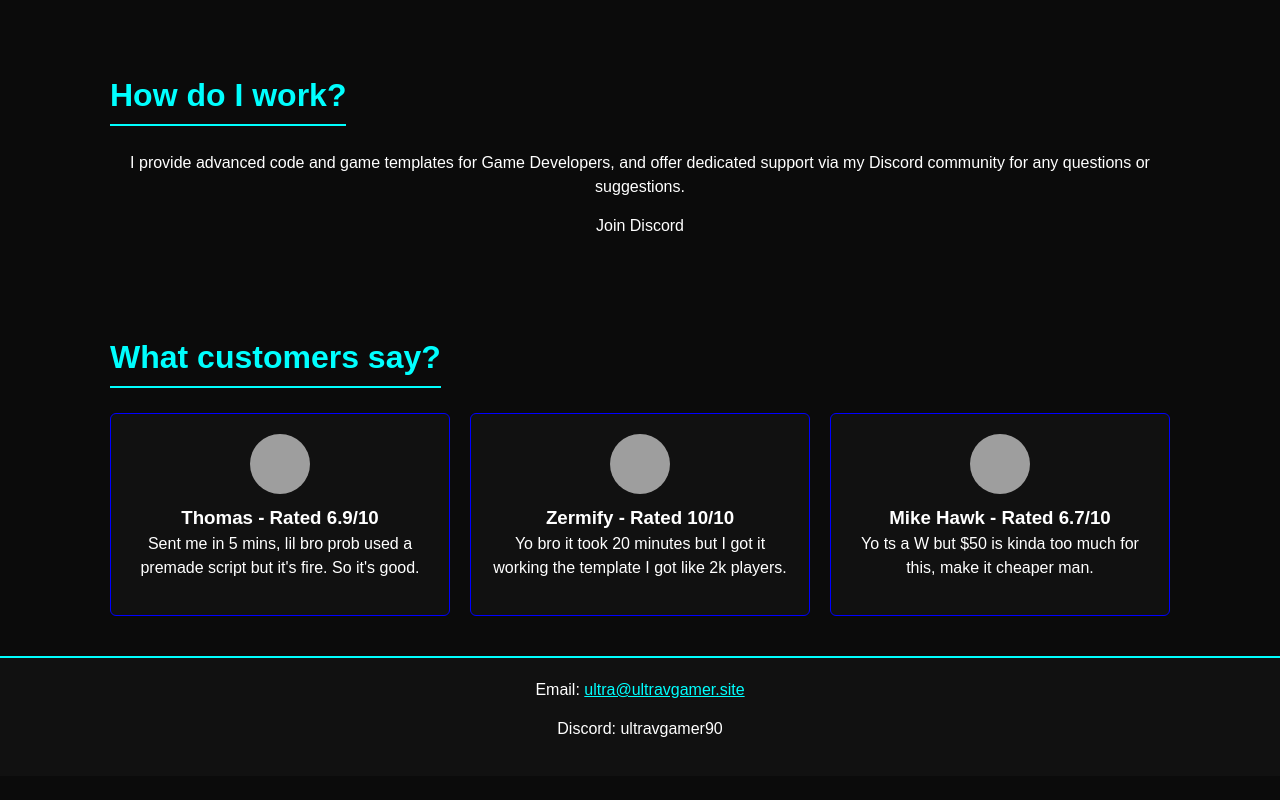
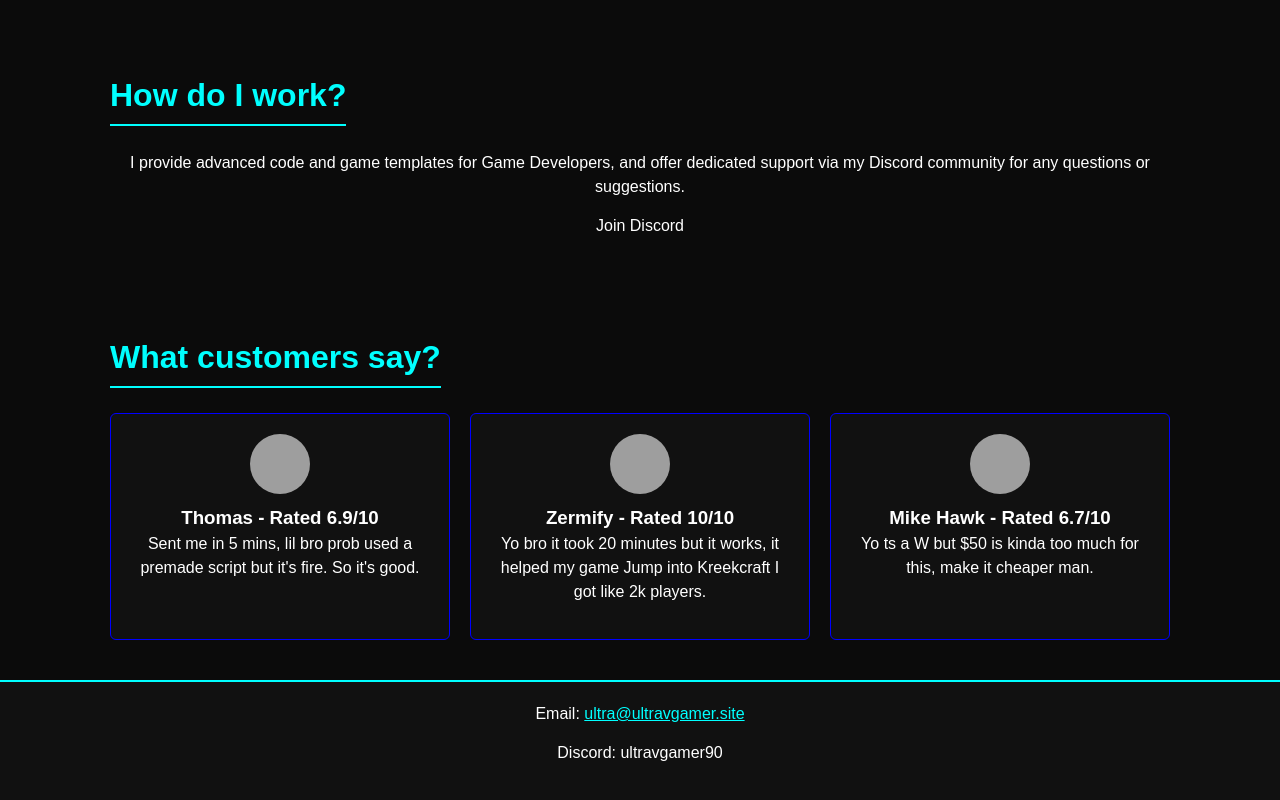
Before and after one commit to abudi4566/abudi4566.github.io, a plain HTML site: page index.html in a window 1280 px wide. Shown: the part 1537-2337 px from the top of the page. Before the commit the page ends 2313 px from the top, so only its background shows below. Drawn offline with Linux system fonts and the light colour scheme; grey boxes are pictures that could not be loaded; a script that the page names is missing.

Commit message:
Update testimonial text for clarity

```diff
--- a/index.html
+++ b/index.html
@@ -111,7 +111,7 @@
     <div class="card testimonial">
       <img src="https://i.imgur.com/8wC04Ji" alt="Zermify">
       <h3>Zermify - Rated 10/10</h3>
-      <p>Yo bro it took 20 minutes but I got it working the template I got like 2k players.</p>
+      <p>Yo bro it took 20 minutes but it works, it helped my game Jump into Kreekcraft I got like 2k players.</p>
     </div>
     <div class="card testimonial">
       <img src="https://i.imgur.com/hK4H7LN.png" alt="Mike Hawk">
```
